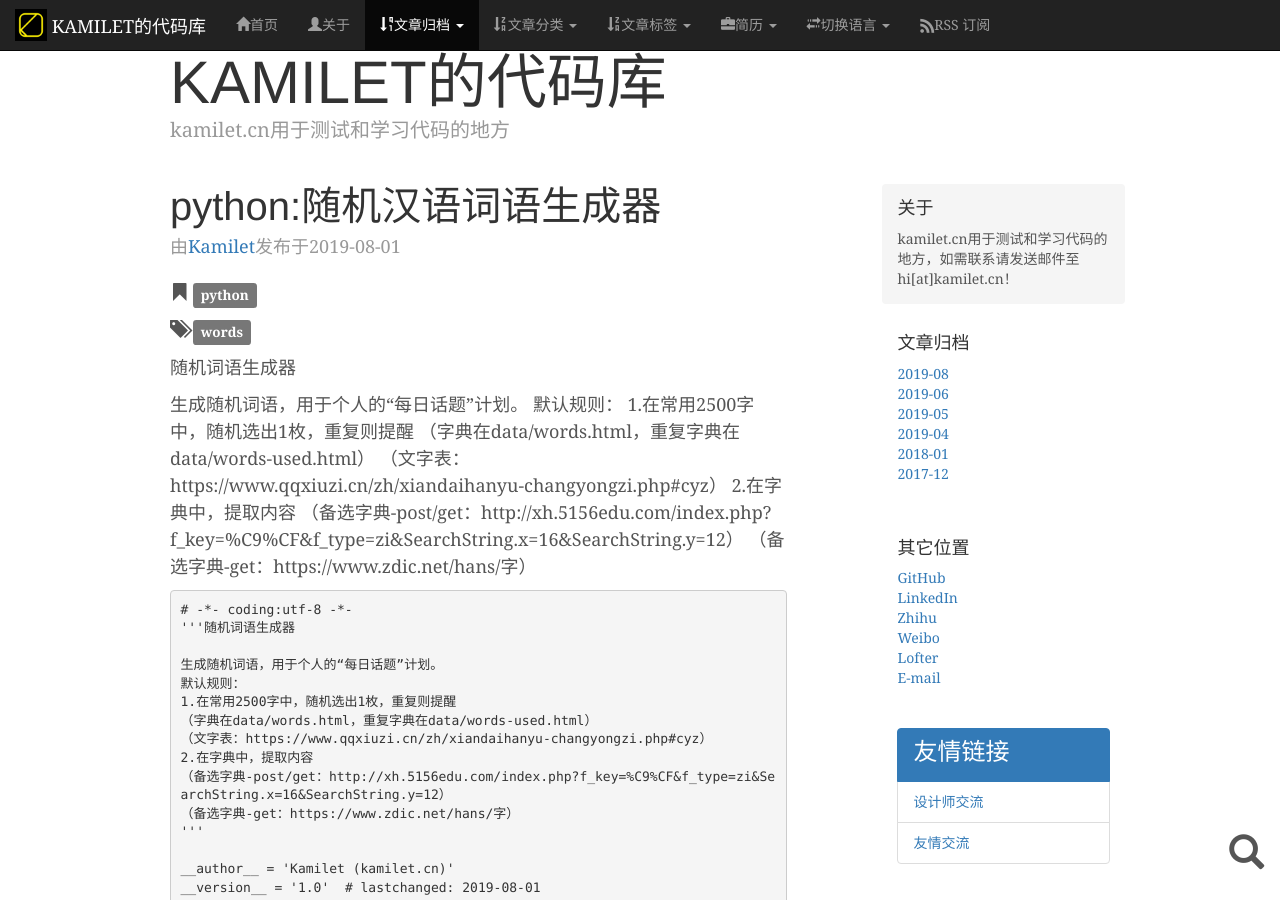
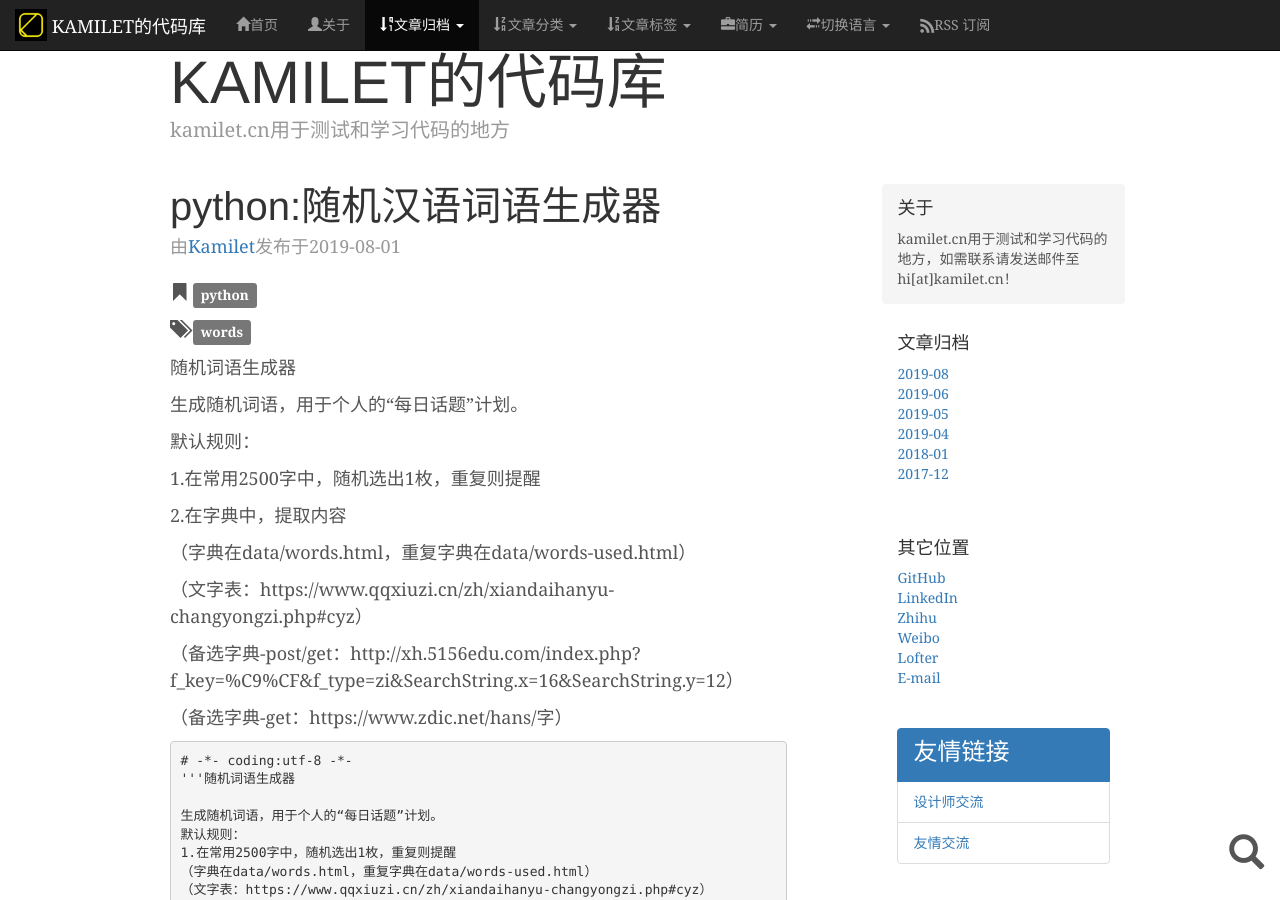
Before and after one commit to Kamilet/kamilet.github.io, a Jekyll site: the page built from _posts/2019-08-01-Random-Chinese-Words.MD, in a window 1280 px wide and 900 px high. Built offline with Jekyll 4.4.1, drawn with Linux system fonts in a browser that asks for light colours; some web fonts are replaced; comment, search, counter and statistics services are not loaded; a style sheet for code colours, icons or effects is not loaded.

Commit message:
republish

```diff
--- a/_posts/2019-08-01-Random-Chinese-Words.MD
+++ b/_posts/2019-08-01-Random-Chinese-Words.MD
@@ -14,14 +14,23 @@ tags: [words]
 随机词语生成器
 
 生成随机词语，用于个人的“每日话题”计划。
+
 默认规则：
+
 1.在常用2500字中，随机选出1枚，重复则提醒
+
+2.在字典中，提取内容
+
+<!-- more -->
+
 （字典在data/words.html，重复字典在data/words-used.html）
+
 （文字表：https://www.qqxiuzi.cn/zh/xiandaihanyu-changyongzi.php#cyz）
-2.在字典中，提取内容
+
 （备选字典-post/get：http://xh.5156edu.com/index.php?f_key=%C9%CF&f_type=zi&SearchString.x=16&SearchString.y=12）
+
 （备选字典-get：https://www.zdic.net/hans/字）
-<!-- more -->
+
 {% highlight ruby lineno %}
 # -*- coding:utf-8 -*-
 '''随机词语生成器
```
